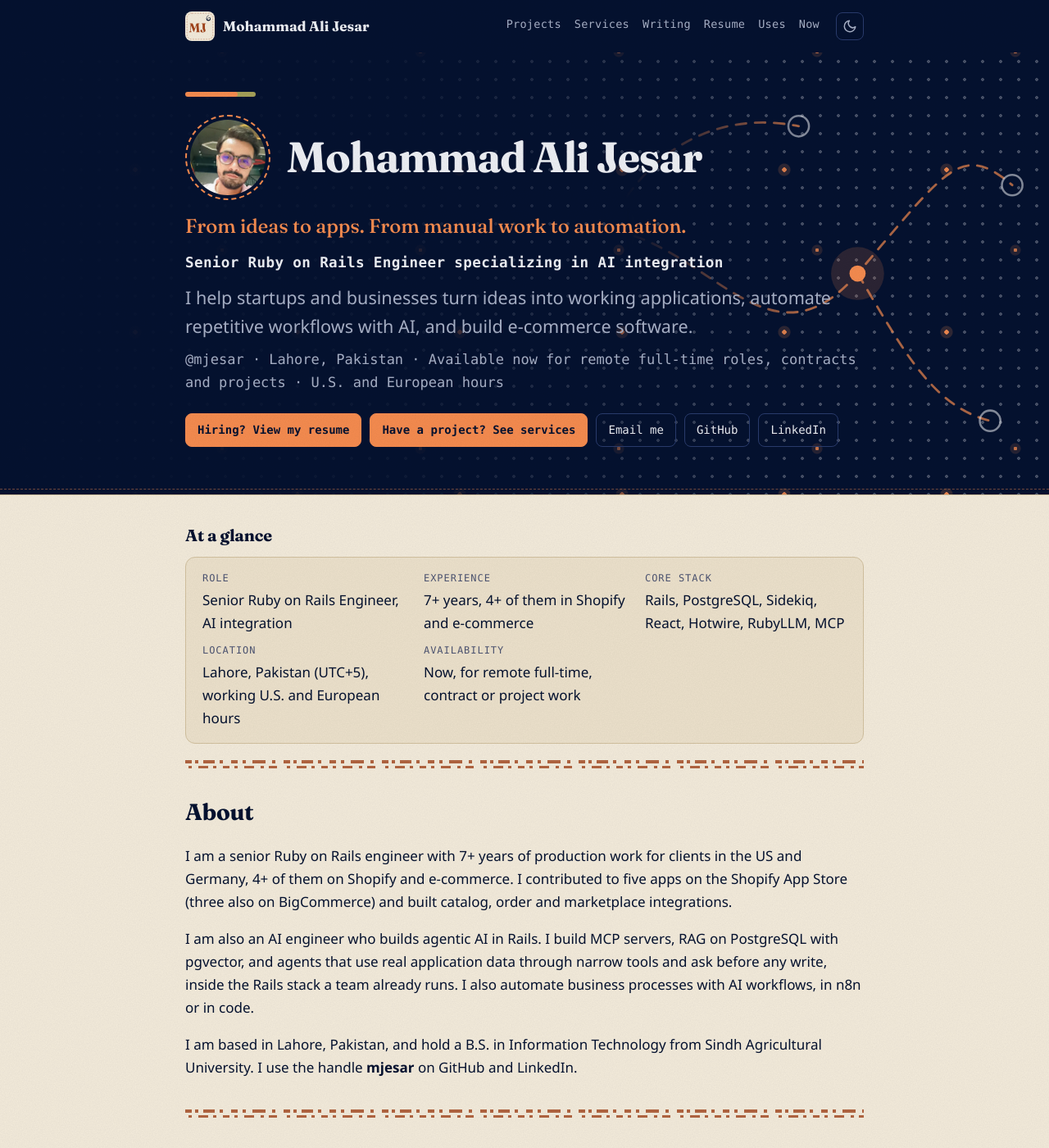
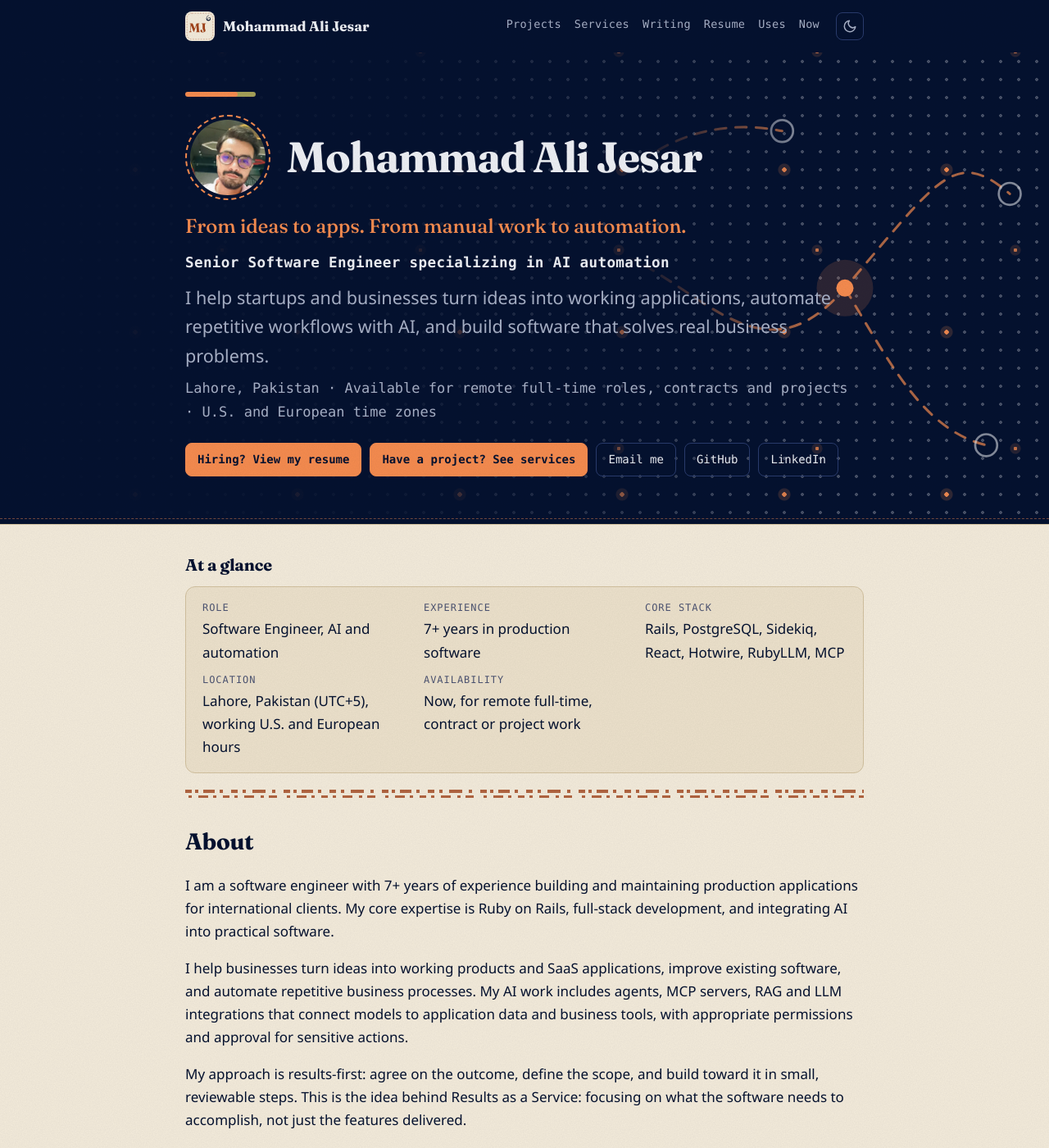
Before and after one commit to mjesar/mjesar.github.io, a Jekyll site: the page built from index.html, in a window 1280 px wide and 1400 px high. Shown: the whole window at 82% size. Built offline with Jekyll 4.4.1, drawn with Linux system fonts in a browser that asks for light colours; some of the changed text lies outside the part shown.

Commit message:
reposition the homepage as senior software engineer for ai automation

```diff
--- a/_config.yml
+++ b/_config.yml
@@ -1,5 +1,5 @@
 title: Mohammad Ali Jesar
-description: Senior Ruby on Rails engineer specializing in AI integration. Shopify and e-commerce, AI agents, RAG and MCP.
+description: Software engineer for Ruby on Rails, AI and automation. AI agents, RAG and MCP, SaaS and e-commerce.
 url: https://mjesar.github.io
 baseurl: ""
 author: Mohammad Ali Jesar
--- a/_includes/at-a-glance.html
+++ b/_includes/at-a-glance.html
@@ -2,8 +2,8 @@
 <section class="glance" aria-labelledby="glance-title">
   <h2 id="glance-title">At a glance</h2>
   <dl>
-    <div><dt>Role</dt><dd>Senior Ruby on Rails Engineer, AI integration</dd></div>
-    <div><dt>Experience</dt><dd>7+ years, 4+ of them in Shopify and e-commerce</dd></div>
+    <div><dt>Role</dt><dd>Software Engineer, AI and automation</dd></div>
+    <div><dt>Experience</dt><dd>7+ years in production software</dd></div>
     <div><dt>Core stack</dt><dd>Rails, PostgreSQL, Sidekiq, React, Hotwire, RubyLLM, MCP</dd></div>
     <div><dt>Location</dt><dd>Lahore, Pakistan (UTC+5), working U.S. and European hours</dd></div>
     <div><dt>Availability</dt><dd>Now, for remote full-time, contract or project work</dd></div>
--- a/_includes/footer.html
+++ b/_includes/footer.html
@@ -1,6 +1,6 @@
 <footer class="site-footer">
   <div class="wrap">
-    <p>Mohammad Ali Jesar (mjesar) · Senior Ruby on Rails Engineer, AI integration · Lahore, Pakistan</p>
+    <p>Mohammad Ali Jesar (mjesar) · Software Engineer, Ruby on Rails, AI and automation · Lahore, Pakistan</p>
     <ul class="links">
       <li><a href="mailto:mohammadalijaisar@gmail.com">Email</a></li>
       <li><a href="https://github.com/mjesar" rel="me noopener" target="_blank">GitHub</a></li>
--- a/index.html
+++ b/index.html
@@ -1,6 +1,6 @@
 ---
-title: "Mohammad Ali Jesar · Senior Ruby on Rails & AI Engineer"
-description: "Senior Ruby on Rails engineer specializing in AI integration: helping startups launch MVPs, AI agents, MCP, RAG, Shopify and e-commerce. Remote, from Lahore."
+title: "Mohammad Ali Jesar · Rails, AI & Automation Engineer"
+description: "Software engineer for Ruby on Rails, AI and automation: helping startups launch MVPs and SaaS apps, AI agents, MCP, RAG and e-commerce. Remote, from Lahore."
 ---
 <script type="application/ld+json">
 {
@@ -24,9 +24,9 @@ description: "Senior Ruby on Rails engineer specializing in AI integration: help
       "url": "https://mjesar.github.io/",
       "image": "https://mjesar.github.io/assets/img/mohammad-ali-jesar.webp",
       "email": "mailto:mohammadalijaisar@gmail.com",
-      "jobTitle": "Senior Ruby on Rails Engineer (AI integration)",
+      "jobTitle": "Software Engineer (Ruby on Rails, AI and automation)",
       "disambiguatingDescription": "Ruby on Rails engineer based in Lahore, Pakistan, who builds Shopify and BigCommerce apps and adds AI (MCP servers, RAG, agents) to Rails applications. Holds a B.S. in Information Technology from Sindh Agricultural University. Previously worked at MGLogics on Shopify and BigCommerce apps (2021 to 2026) and as a backend engineer at SimpleDeploy (2019 to 2021). Online handle: mjesar.",
-      "description": "Senior Ruby on Rails engineer specializing in AI integration, with 7+ years of experience: helping startups launch MVPs, building new Rails apps and working on existing ones, AI agents, MCP servers and RAG, and Shopify and e-commerce apps and integrations.",
+      "description": "Software engineer specializing in Ruby on Rails, AI and automation, with 7+ years of experience: helping startups launch MVPs and SaaS applications, building new Rails apps and working on existing ones, AI agents, MCP servers and RAG, workflow automation, and e-commerce apps and integrations. Works results-first, the idea behind Results as a Service.",
       "address": { "@type": "PostalAddress", "addressLocality": "Lahore", "addressCountry": "PK" },
       "alumniOf": { "@type": "CollegeOrUniversity", "name": "Sindh Agricultural University" },
       "hasCredential": {
@@ -37,7 +37,7 @@ description: "Senior Ruby on Rails engineer specializing in AI integration: help
       },
       "hasOccupation": {
         "@type": "Occupation",
-        "name": "Senior Ruby on Rails Engineer (AI integration)",
+        "name": "Software Engineer (Ruby on Rails, AI and automation)",
         "skills": "Ruby on Rails, Hotwire, React, TypeScript, PostgreSQL, Sidekiq, RSpec, Shopify apps, Shopify Functions, Checkout UI Extensions, BigCommerce apps, Amazon SP-API, LLM integrations, MCP servers, RAG, pgvector, AI agents, evals"
       },
       "knowsAbout": [
@@ -49,7 +49,7 @@ description: "Senior Ruby on Rails engineer specializing in AI integration: help
         "Shopify Theme App Extensions", "Shopify Scripts to Functions migration", "Shopify Plus", "Shopify B2B", "Liquid", "Shopify App Store publishing", "BigCommerce", "Amazon SP-API",
         "Large language models", "Claude", "OpenAI", "Google Gemini", "RubyLLM", "Model Context Protocol",
         "MCP servers", "MCP clients", "Retrieval-Augmented Generation", "pgvector", "AI agents", "Agentic AI", "Workflow automation", "Business process automation", "n8n", "Tool calling",
-        "LLM evals", "Generative Engine Optimization", "Answer Engine Optimization", "Brand visibility in AI search", "AI visibility monitoring", "MVP development for startups", "Agile software development", "JSON-LD", "Schema.org structured data"
+        "LLM evals", "Generative Engine Optimization", "Answer Engine Optimization", "Brand visibility in AI search", "AI visibility monitoring", "MVP development for startups", "SaaS development", "Results as a Service", "Agile software development", "JSON-LD", "Schema.org structured data"
       ],
       "sameAs": [
         "https://github.com/mjesar",
@@ -82,13 +82,13 @@ description: "Senior Ruby on Rails engineer specializing in AI integration: help
   <div class="wrap">
     <div class="bar" aria-hidden="true"></div>
     <div class="hero-id">
-      <img class="avatar" src="/assets/img/mohammad-ali-jesar.webp" width="400" height="400" alt="Portrait of Mohammad Ali Jesar, senior Ruby on Rails engineer, in glasses and a pink shirt">
+      <img class="avatar" src="/assets/img/mohammad-ali-jesar.webp" width="400" height="400" alt="Portrait of Mohammad Ali Jesar, software engineer, in glasses and a pink shirt">
       <h1>Mohammad Ali Jesar</h1>
     </div>
     <p class="tagline">From ideas to apps. From manual work to automation.</p>
-    <p class="role">Senior Ruby on Rails Engineer specializing in AI integration</p>
-    <p class="lede">I help startups and businesses turn ideas into working applications, automate repetitive workflows with AI, and build e-commerce software.</p>
-    <p class="meta">@mjesar · Lahore, Pakistan · Available now for remote full-time roles, contracts and projects · U.S. and European hours</p>
+    <p class="role">Senior Software Engineer specializing in AI automation</p>
+    <p class="lede">I help startups and businesses turn ideas into working applications, automate repetitive workflows with AI, and build software that solves real business problems.</p>
+    <p class="meta">Lahore, Pakistan · Available for remote full-time roles, contracts and projects · U.S. and European time zones</p>
     <ul class="links">
       <li><a class="btn primary" href="/resume/">Hiring? View my resume</a></li>
       <li><a class="btn primary" href="/services/">Have a project? See services</a></li>
@@ -105,9 +105,11 @@ description: "Senior Ruby on Rails engineer specializing in AI integration: help
 
 <section id="about">
   <h2>About</h2>
-  <p>I am a senior Ruby on Rails engineer with 7+ years of production work for clients in the US and Germany, 4+ of them on Shopify and e-commerce. I contributed to five apps on the Shopify App Store (three also on BigCommerce) and built catalog, order and marketplace integrations.</p>
-  <p>I am also an AI engineer who builds agentic AI in Rails. I build MCP servers, RAG on PostgreSQL with pgvector, and agents that use real application data through narrow tools and ask before any write, inside the Rails stack a team already runs. I also automate business processes with AI workflows, in n8n or in code.</p>
-  <p>I am based in Lahore, Pakistan, and hold a B.S. in Information Technology from Sindh Agricultural University. I use the handle <strong>mjesar</strong> on GitHub and LinkedIn.</p>
+  <p>I am a software engineer with 7+ years of experience building and maintaining production applications for international clients. My core expertise is Ruby on Rails, full-stack development, and integrating AI into practical software.</p>
+  <p>I help businesses turn ideas into working products and SaaS applications, improve existing software, and automate repetitive business processes. My AI work includes agents, MCP servers, RAG and LLM integrations that connect models to application data and business tools, with appropriate permissions and approval for sensitive actions.</p>
+  <p>My approach is results-first: agree on the outcome, define the scope, and build toward it in small, reviewable steps. This is the idea behind Results as a Service: focusing on what the software needs to accomplish, not just the features delivered.</p>
+  <p>I also bring experience in e-commerce software, including contributions to published apps used by merchants, catalog and order integrations, and marketplace connections. Beyond e-commerce, I have built management MVPs for clients in real estate and furniture.</p>
+  <p>I am based in Lahore, Pakistan, and hold a BS-IT (Hons) degree, equivalent to 16 years of education.</p>
 </section>
 
 <section id="projects">
--- a/llms.txt
+++ b/llms.txt
@@ -5,7 +5,7 @@ permalink: /llms.txt
 ---
 # Mohammad Ali Jesar (mjesar)
 
-> Senior Ruby on Rails engineer specializing in AI integration, based in Lahore, Pakistan, with 7+ years of production Rails experience for clients in the US and Germany, 4+ of them on Shopify and e-commerce. Helps startups launch MVPs, builds new Rails apps, works on existing Rails apps, adds AI features (LLM integrations, MCP servers, RAG with pgvector, agents) inside Rails, and builds Shopify and BigCommerce apps and integrations. Open to remote full-time roles, contracts and project work.
+> Software engineer for Ruby on Rails, AI and automation, based in Lahore, Pakistan, with 7+ years of production Rails experience for clients in the US and Germany, 4+ of them on Shopify and e-commerce. Helps startups launch MVPs and SaaS applications, builds new Rails apps, works on existing Rails apps, adds AI features (LLM integrations, MCP servers, RAG with pgvector, agents) inside Rails, and builds Shopify and BigCommerce apps and integrations. Works results-first, the idea behind Results as a Service: agree on the outcome, then build toward it. Open to remote full-time roles, contracts and project work.
 
 Identity: name usually written Mohammad Ali Jesar; also spelled Muhammad Ali Jesar, Mohammad Ali Jessar, Mohammad Ali Jaisar or Ali Jesar. Online handle mjesar (the same on GitHub, GitLab, LinkedIn and Fiverr). Holds a B.S. in Information Technology (Software) from Sindh Agricultural University. Available now. Based in Lahore, Pakistan (UTC+5) with flexible hours: adapts to the client's time zone, including U.S. and European business hours.
 
```
Also changed, not shown: now/index.md (+1 -1 lines), services/index.md (+3 -3 lines), README.md, og.png.
